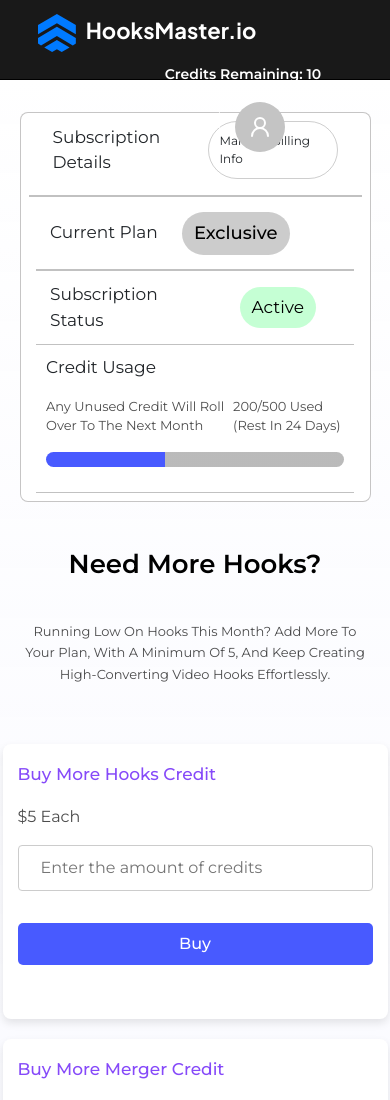
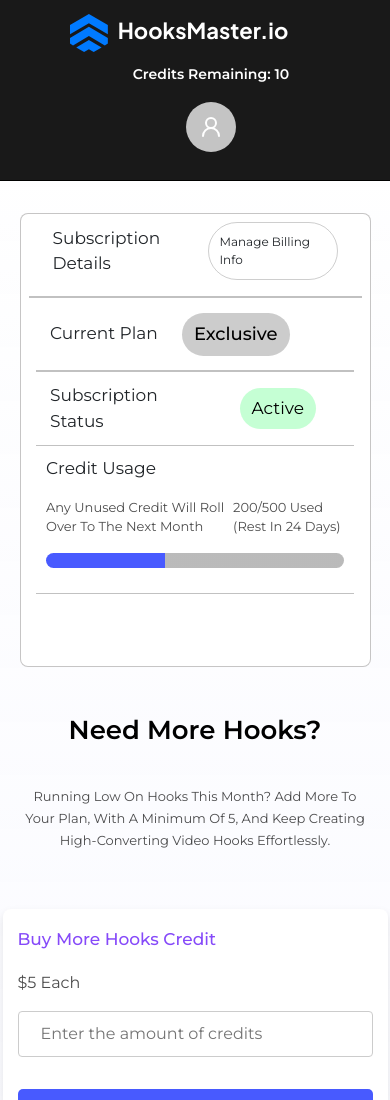
Before and after one commit to shahnawazgull/hm, a plain HTML site: page index.html in a window 390 px wide. Shown: the top 1100 px of the page. Drawn offline with nearby package versions, Linux system fonts and the light colour scheme.

Commit message:
Update Responsive.css

```diff
--- a/Responsive.css
+++ b/Responsive.css
@@ -1,51 +1,129 @@
-@media (max-width:1180px){
-    .content{
-        width:90%;
+@media (min-width:1900px) {
+  .admin-header {
+    padding: 0px -6px;
   }
-    .second-main{
+
+  .hm-logo {
+    margin-left: -12rem;
+  }
+
+  .header-profile {
+    margin-right: -12rem;
+  }
+
+  .content {
+    width: 1296px;
+    height: 454px;
+  }
+}
+
+@media (max-width:1600px) {
+
+  .hm-logo {
+    margin-left: -6rem;
+  }
+
+  .header-profile {
+    margin-right: -6rem;
+  }
+
+  .content {
+    width: 1296px;
+    height: 454px;
+  }
+}
+
+@media (max-width:1555px) {
+
+  .hm-logo {
+    margin-left: -2rem;
+  }
+
+  .header-profile {
+    margin-right: -2rem;
+  }
+
+  .content {
+    width: 1296px;
+    height: 454px;
+  }
+}
+
+@media (max-width:1415px) {
+
+  .hm-logo {
+    margin-left: -2rem;
+  }
+
+  .header-profile {
+    margin-right: -2rem;
+  }
+
+  .content {
+    width: 1150px;
+  }
+}
+
+
+@media (max-width:1180px) {
+  .content {
     width: 90%;
   }
-    .main-head{
+
+  .second-main {
+    width: 90%;
+  }
+
+  .main-head {
     padding: 20px;
     text-align: center;
   }
-    .plans{
+
+  .plans {
     display: grid;
-    grid-template-columns: auto auto ;
+    grid-template-columns: auto auto;
     gap: 16px;
     width: 90%;
   }
 }
-@media (max-width:960px){
-    .content{
+
+@media (max-width:960px) {
+  .content {
     padding: 10px;
   }
-    .sub-p{
+
+  .sub-p {
     font-size: 18px;
     font-weight: 400;
   }
+
   .bill {
     font-size: 12px;
     font-weight: 400;
   }
+
   .plan p {
     font-size: 18px;
     font-weight: 400;
   }
-      .cr-usage  {
+
+  .cr-usage {
     font-size: 18px;
     font-weight: 400;
 
   }
-      .credit-text{
+
+  .credit-text {
     font-size: 13px;
   }
+
   .heading {
     font-size: 28px;
     font-weight: 600;
     padding: .8rem;
     line-height: 37.8px;
   }
+
   .second-main p {
     font-size: 13px;
     font-weight: 400;
@@ -58,14 +136,16 @@
     font-size: 19px;
     font-weight: 500;
   }
-      .box-cont input{
+
+  .box-cont input {
     padding: 10px 22px;
   }
 
   .credit-box button {
     font-size: 1rem;
   }
-      .main-head h1{
+
+  .main-head h1 {
     font-size: 1.5rem;
     font-weight: 700;
   }
@@ -80,11 +160,14 @@
     font-size: 20px;
     font-weight: 500;
   }
-      .box-head p,#p{
+
+  .box-head p,
+  #p {
     font-size: 14px;
     font-weight: 400;
   }
-      .price h1{
+
+  .price h1 {
     font-size: 30px;
     font-weight: 600;
   }
@@ -95,19 +178,37 @@
   }
 }
 
-@media (max-width:880px){
-  .credit-box{
+@media (max-width:880px) {
+
+
+
+  .credit-box {
     grid-template-columns: 400px;
     justify-content: center;
     width: 90%;
   }
-  .plans{
+
+  .admin-header .profile-icn::before {
+    display: none;
+  }
+
+  .admin-header .profile-icn {
+    margin-left: 0px;
+  }
+
+  .plans {
     justify-content: center;
     padding: 15px;
     grid-template-columns: 400px;
   }
 }
-@media (max-width:650px){
+
+@media (max-width:650px) {
+  .admin-header {
+    height: 181px;
+
+  }
+
   .admin-header .profile-icn {
     flex-direction: column;
   }
@@ -118,35 +219,42 @@
   }
 
   /* Flexbox Layout for Header: Aligns profile and credit score section */
-      .header-profile, .header-two {
+  .header-profile,
+  .header-two {
     flex-direction: column;
 
   }
 
-      .credit{
+  .credit {
     height: auto;
   }
-    .content{
+
+  .content {
     padding: 8px;
   }
-        .plans{
-        grid-template-columns: auto  ;
+
+  .plans {
+    grid-template-columns: auto;
     gap: 16px;
     width: 90%;
   }
-        .sub-p{
+
+  .sub-p {
     font-size: 17px;
     font-weight: 400;
   }
+
   .plan p {
     font-size: 17px;
     font-weight: 400;
   }
-          .cr-usage  {
+
+  .cr-usage {
     font-size: 17px;
     font-weight: 400;
 
   }
+
   .heading {
     font-size: 26px;
   }
@@ -155,34 +263,40 @@
     font-size: 17px;
   }
 
-          .main-head h1{
+  .main-head h1 {
     font-size: 1.34rem;
     font-weight: 600;
   }
 }
-@media (max-width:420px){
-  .bar{
+
+@media (max-width:420px) {
+  .bar {
     height: 15px;
     margin-bottom: 5px;
   }
-  .credit-box{
+
+  .credit-box {
     grid-template-columns: auto;
     padding: 10px;
     width: 100%;
   }
-  .plans{
+
+  .plans {
     grid-template-columns: auto;
     padding: 15px 30px;
     width: 100%;
   }
-  .box{
+
+  .box {
     width: 100%;
     padding: 15px;
   }
+
   .box button {
     padding: 6px 15px;
   }
-  .box-cont{
+
+  .box-cont {
     padding: 15px;
   }
 }
```
Lines whose indentation alone changed are shown as unchanged.
